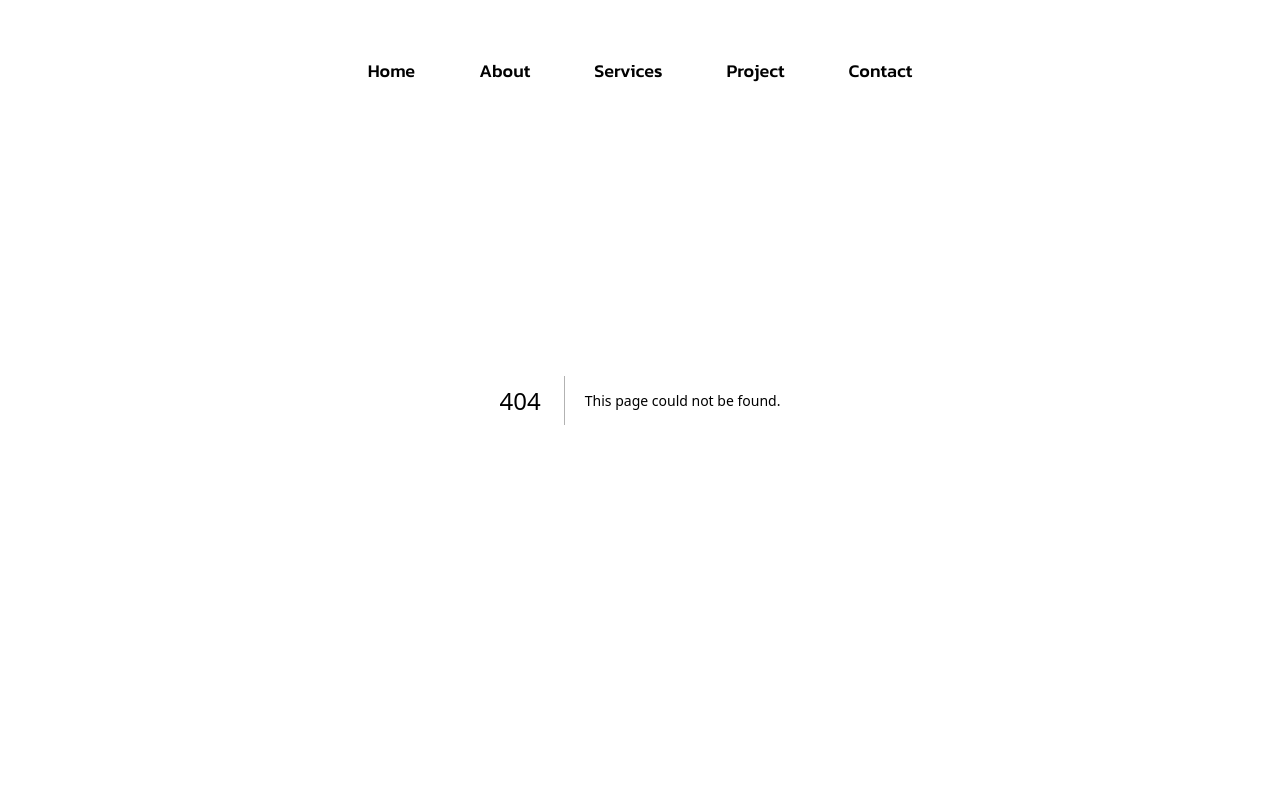
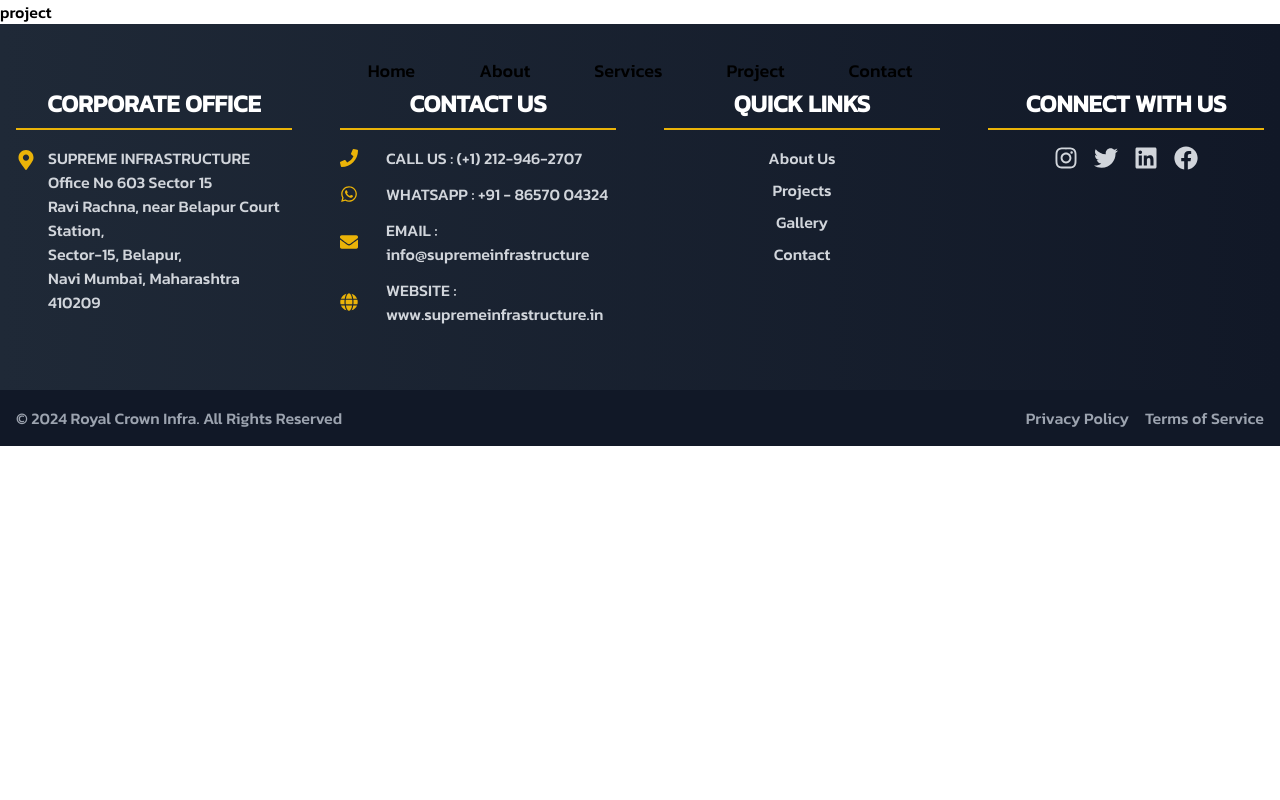
Before and after one commit to AkshayKalamkarr/supremeinfrastructure, a Next.js app: page /project in a window 1280 px wide. Before the commit this address had no page. Shown: the top 800 px of the page. Built offline with nearby package versions, Linux system fonts and the light colour scheme.

Commit message:
new code

```diff
--- /dev/null
+++ b/app/project/page.jsx
@@ -0,0 +1,11 @@
+import React from 'react'
+
+const page = () => {
+  return (
+    <div>
+      project
+    </div>
+  )
+}
+
+export default page
--- a/components/Navbar.jsx
+++ b/components/Navbar.jsx
@@ -99,7 +99,7 @@ function Navbar({ className }) {
                     </MenuItem>
                     <Link href="/services/servicesdashboard"><MenuItem setActive={setActive} active={active} item="Services">
                     </MenuItem></Link>
-                    <MenuItem setActive={setActive} active={active} item="Project">
+                    <Link href='/project'><MenuItem setActive={setActive} active={active} item="Project">
                         <div className="text-sm grid grid-cols-2 gap-10 p-4">
                             <ProductItem
                                 title="TATA"
@@ -120,7 +120,7 @@ function Navbar({ className }) {
                                 description="Never write from scratch again. Go from idea to blog in minutes."
                             />
                         </div>
-                    </MenuItem>
+                    </MenuItem></Link>
                     <MenuItem setActive={setActive} active={active} item="Contact">
                         <div className="flex flex-col space-y-4 text-sm">
                             <HoveredLink href="/contact">Contact Us</HoveredLink>
```
